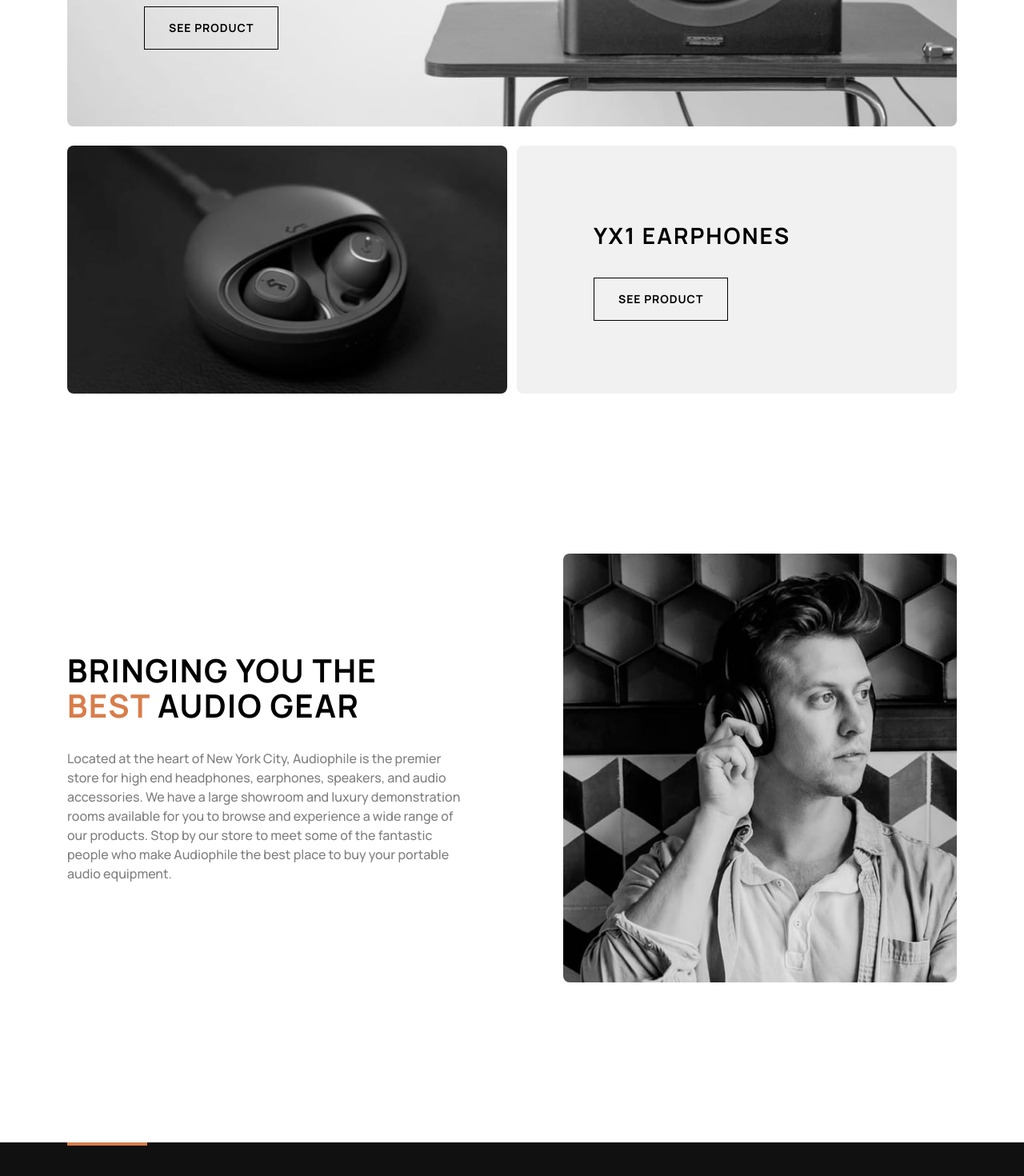
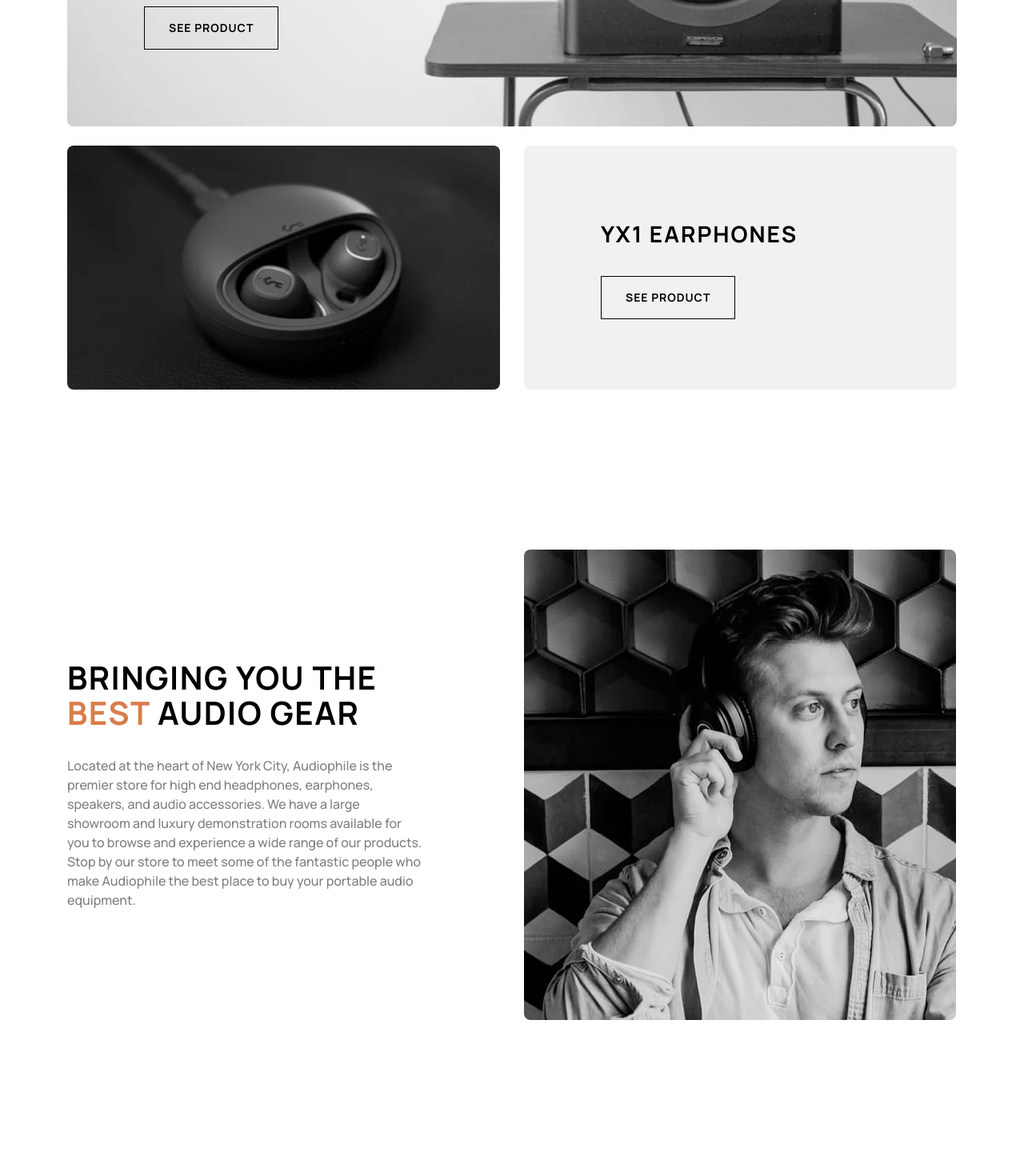
Before and after one commit to Javieer57/FEM-audiophile-e-commerce-website, a Next.js app: page / in a window 1280 px wide. Shown: the part 1962-3432 px from the top of the page at 80% size. Built offline with nearby package versions, Linux system fonts and the light colour scheme.

Commit message:
fix: home sections responsive styles

```diff
--- a/app/components/home/FeaturedProductYX1.tsx
+++ b/app/components/home/FeaturedProductYX1.tsx
@@ -2,7 +2,7 @@
 
 export function FeaturedProductYX1() {
   return (
-    <article className="grid gap-6 md:grid-cols-2 md:gap-3">
+    <article className="grid gap-6 md:grid-cols-2 md:gap-3 lg:gap-7.5">
       <div className="bg-light-gray aspect-[1/0.6116] overflow-hidden rounded-lg md:aspect-[1/0.9439] lg:aspect-video">
         <picture>
           <source
--- a/app/components/shared/AboutAudiophile.tsx
+++ b/app/components/shared/AboutAudiophile.tsx
@@ -1,8 +1,8 @@
 export function AboutAudiophile() {
   return (
     <section aria-labelledby="about-title" className="general-container">
-      <div className="grid items-center gap-10 md:gap-16 lg:grid-cols-2 lg:gap-32">
-        <div className="space-y-8 max-lg:order-2 max-lg:text-center md:max-lg:mx-auto md:max-lg:max-w-11/12">
+      <div className="grid items-center gap-10 md:gap-16 lg:grid-cols-12 lg:gap-7.5">
+        <div className="space-y-8 max-lg:order-2 max-lg:text-center md:max-lg:mx-auto md:max-lg:max-w-11/12 lg:col-span-5">
           <h2
             id="about-title"
             className="text-[1.75rem] font-bold tracking-[0.06rem] uppercase md:text-[2.5rem] md:leading-11 md:tracking-[0.09rem]"
@@ -10,7 +10,7 @@
             BRINGING YOU THE <span className="text-primary">BEST</span> AUDIO
             GEAR
           </h2>
-          <p className="font-medium text-balance opacity-50">
+          <p className="font-medium opacity-50 max-lg:text-balance">
             Located at the heart of New York City, Audiophile is the premier
             store for high end headphones, earphones, speakers, and audio
             accessories. We have a large showroom and luxury demonstration rooms
@@ -20,7 +20,9 @@
           </p>
         </div>
 
-        <div>
+        <div className="hidden lg:block"></div>
+
+        <div className="lg:col-span-6">
           <picture>
             <source
               media="(min-width: 1024px)"
```
